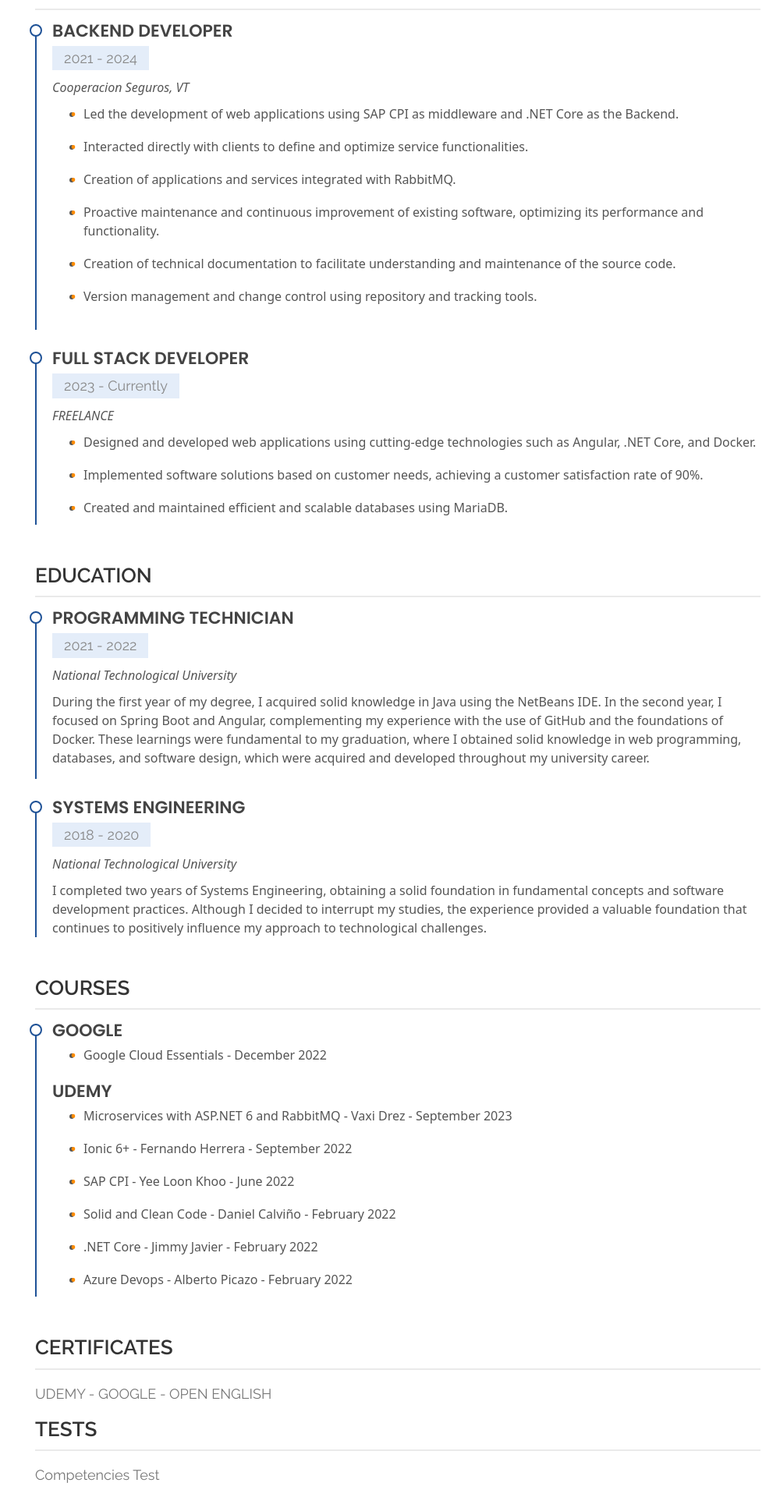
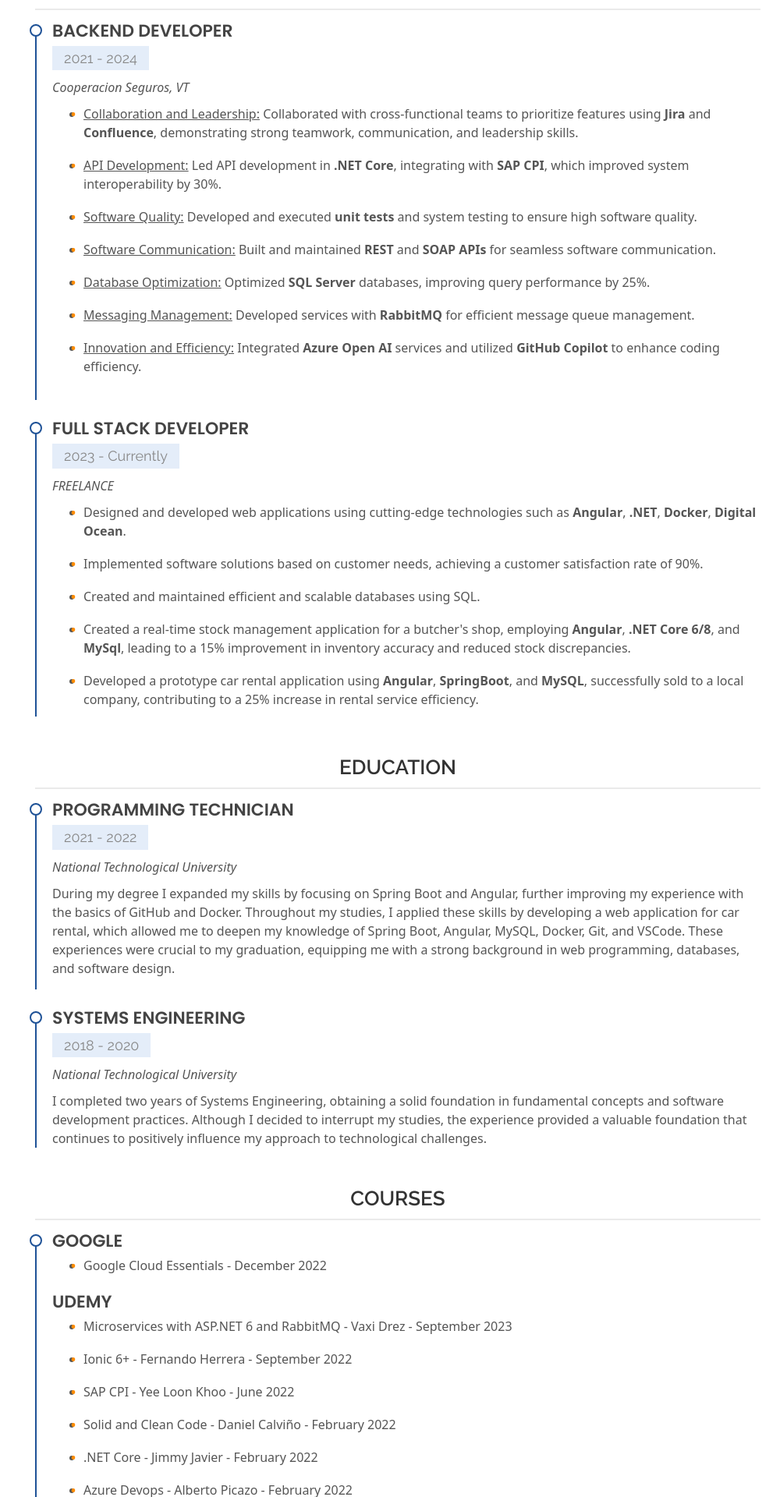
Before and after one commit to abrahamraies/Portfolio, an Angular app: page / in a window 1280 px wide. Shown: the part 2860-4780 px from the top of the page at 78% size, without its empty margins (280-1280 px from the left). Built offline with nearby package versions, Linux system fonts and the light colour scheme; what ngx-typed-js would draw is missing.

Commit message:
Changes in resume

```diff
--- a/src/app/app.component.html
+++ b/src/app/app.component.html
@@ -10,7 +10,7 @@
         <a href="https://github.com/abrahamraies" target="_blank" class="github"><i class="bx bxl-github"></i></a>
         <a href="https://www.linkedin.com/in/abraham-raies/" target="_blank" class="linkedin"><i class="bx bxl-linkedin"></i></a>
         <a *ngIf="currentLanguage === 'es'" href="https://firebasestorage.googleapis.com/v0/b/frontend-portfolio-b48a3.appspot.com/o/CV%20Abraham%20Raies%202024%20(ES).pdf?alt=media&token=6b6ba829-4def-401a-a9b7-ccfd4e8e52ff" target="_blank" class="CV"><i class="bi bi-file-person"></i></a>
-        <a *ngIf="currentLanguage === 'en'" href="https://firebasestorage.googleapis.com/v0/b/frontend-portfolio-b48a3.appspot.com/o/CV%20Abraham%20Raies%20-%20Software%20Developer.pdf?alt=media&token=339fde05-828b-4115-b928-d5d3eca6ffae" target="_blank" class="CV"><i class="bi bi-file-person"></i></a>
+        <a *ngIf="currentLanguage === 'en'" href="https://firebasestorage.googleapis.com/v0/b/frontend-portfolio-b48a3.appspot.com/o/CV%20Abraham%20Raies%20-%20Software%20Developer.pdf?alt=media&token=3e0672e6-5ee8-4f34-8db9-d1989950b330" target="_blank" class="CV"><i class="bi bi-file-person"></i></a>
         <hr>
       </div>
     </div>
--- a/src/app/components/resume/resume.component.css
+++ b/src/app/components/resume/resume.component.css
@@ -108,7 +108,7 @@
 /* Cursos, Certificados y Tests */
 .resume-item ul li::before {
   content: "\2022";
-  color: #ff8c00; /* Cambia el color del punto */
+  color: #ff8c00;
   font-weight: bold;
   display: inline-block;
   width: 1em;
@@ -144,7 +144,7 @@
   width: 100%;
 }
 
-/* Animación de desplazamiento */
+
 [data-aos="fade-up"] {
   opacity: 0;
   transform: translateY(20px);
@@ -156,7 +156,7 @@
   transform: translateY(0);
 }
 
-/* Estilos para enlaces */
+
 a {
   color: #007bff;
   text-decoration: none;
--- a/src/app/components/resume/resume.component.html
+++ b/src/app/components/resume/resume.component.html
@@ -22,18 +22,19 @@
     <div class="row" *ngIf="currentLanguage === 'es'">
       <!-- Experiencia profesional -->
       <div class="col-lg-12" data-aos="fade-up">
-        <h3 class="resume-title" style="text-align: center;">Experiencia profesional</h3> <!--Modificar las experiencias del laburo y del freelance, agregar cursos de microsoft, agregar certificados, modificar los conocimientos adquiridos en la facu.-->
+        <h3 class="resume-title" style="text-align: center;">Experiencia profesional</h3>
         <div class="resume-item">
           <h4>Desarrollador Backend</h4>
           <h5>2021 - 2024</h5>
           <p><em>Cooperacion Seguros, VT</em></p>
           <ul>
-            <li>Lideré el desarrollo de aplicaciones web utilizando SAP CPI como middleware y .NET Core como Backend.</li>
-            <li>Interactué directamente con clientes para definir y optimizar funcionalidades de los servicios.</li>
-            <li>Creación de aplicaciones y servicios integrados con RabbitMQ.</li>
-            <li>Mantenimiento proactivo y mejora continua del software existente, optimizando su rendimiento y funcionalidad.</li>
-            <li>Creación de documentación técnica para facilitar la comprensión y mantenimiento del código fuente.</li>
-            <li>Gestión de versiones y control de cambios mediante herramientas de repositorio y seguimiento.</li>
+            <li><u>Colaboración y Liderazgo:</u> Colaboré con equipos multifuncionales para priorizar características utilizando <strong>Jira</strong> y <strong>Confluence</strong>, demostrando fuertes habilidades de trabajo en equipo, comunicación y liderazgo.</li>
+            <li><u>Desarrollo de APIs:</u> Lideré el desarrollo de APIs en <strong>.NET Core</strong>, integrándome con <strong>SAP CPI</strong>, lo que mejoró la interoperabilidad del sistema en un 30%.</li>
+            <li><u>Calidad del Software:</u> Desarrollé y ejecuté <strong>pruebas unitarias</strong> y de sistema para asegurar la alta calidad del software.</li>
+            <li><u>Comunicación de Software:</u> Construí y mantuve <strong>APIs REST</strong> y <strong>SOAP</strong> para una comunicación fluida del software.</li>
+            <li><u>Optimización de Bases de Datos:</u> Optimizé bases de datos <strong>SQL Server</strong>, mejorando el rendimiento de las consultas en un 25%.</li>
+            <li><u>Gestión de Mensajería:</u> Desarrollé servicios con <strong>RabbitMQ</strong> para una eficiente gestión de colas de mensajes.</li>
+            <li><u>Innovación y Eficiencia:</u> Integré servicios de <strong>Azure Open AI</strong> y utilicé <strong>GitHub Copilot</strong> para mejorar la eficiencia en la codificación.</li>
           </ul>
         </div>
         <div class="resume-item">
@@ -41,21 +42,23 @@
           <h5>2023 - Actualidad</h5>
           <p><em>FREELANCE</em></p>
           <ul>
-            <li>Diseñé y desarrollé aplicaciones web utilizando tecnologías de vanguardia como Angular, .NET Core y Docker.</li>
-            <li>Implementé soluciones de software basadas en las necesidades del cliente, logrando una satisfacción del cliente del 90%.</li>
-            <li>Creé y mantuve bases de datos eficientes y escalables, utilizando MariaDB.</li>
+            <li>Diseñé y desarrollé aplicaciones web utilizando tecnologías de vanguardia como <strong>Angular</strong>, <strong>.NET</strong>, <strong>Docker</strong>, y <strong>Digital Ocean</strong>.</li>
+            <li>Implementé soluciones de software basadas en las necesidades del cliente, logrando una tasa de satisfacción del 90%.</li>
+            <li>Creé y mantuve bases de datos eficientes y escalables utilizando SQL.</li>
+            <li>Creé una aplicación de gestión de stock en tiempo real para una carnicería, empleando <strong>Angular</strong>, <strong>.NET Core 6/8</strong>, y <strong>MySql</strong>, lo que resultó en una mejora del 15% en la precisión del inventario y una reducción de las discrepancias de stock.</li>
+            <li>Desarrollé un prototipo de aplicación de alquiler de coches utilizando <strong>Angular</strong>, <strong>SpringBoot</strong>, y <strong>MySQL</strong>, que se vendió con éxito a una empresa local, contribuyendo a un aumento del 25% en la eficiencia del servicio de alquiler.</li>
           </ul>
         </div>
       </div>
 
       <!-- Educación -->
       <div class="col-lg-12" data-aos="fade-up">
-        <h3 class="resume-title">Educacion</h3>
+        <h3 class="resume-title" style="text-align: center;">Educacion</h3>
         <div class="resume-item">
           <h4>TECNICATURA EN PROGRAMACIÓN</h4>
           <h5>2021 - 2022 </h5>
           <p><em>UNIVERSIDAD TECNOLÓGICA NACIONAL, VT</em></p>
-          <p>Durante el primer año de mi carrera, adquirí conocimientos sólidos en Java utilizando el IDE NetBeans. En el segundo año, me enfoqué en Spring Boot y Angular, complementando mi experiencia con el uso de GitHub y las bases de Docker. Estos aprendizajes fueron fundamentales para mi graduación, donde obtuve sólidos conocimientos en programación web, bases de datos y diseño de software, los cuales fueron adquiridos y desarrollados a lo largo de mi carrera universitaria.</p>
+          <p>Durante la carrera amplié mis habilidades centrándome en Spring Boot y Angular, mejorando aún más mi experiencia con los conceptos básicos de GitHub y Docker. A lo largo de mis estudios, apliqué estas habilidades desarrollando una aplicación web para el alquiler de vehículos, lo que me permitió profundizar mis conocimientos en Spring Boot, Angular, MySQL, Docker, Git y VSCode. Estas experiencias fueron cruciales para mi graduación, equipándome con una sólida experiencia en programación web, bases de datos y diseño de software.</p>
         </div>
         <div class="resume-item">
           <h4>INGENIERÍA EN SISTEMAS</h4>
@@ -67,7 +70,7 @@
 
       <!-- Cursos -->
       <div class="col-lg-12" data-aos="fade-up">
-        <h3 class="resume-title">Cursos</h3>
+        <h3 class="resume-title" style="text-align: center;">Cursos</h3>
         <div class="resume-item pb-0">
           <h4>Google</h4>
           <ul>
@@ -87,10 +90,10 @@
 
       <!-- Certificados y Test's -->
       <div class="col-lg-12" data-aos="fade-up">
-        <h3 class="resume-title">Certificados</h3>
-        <a routerLink="/certificados"><h5>UDEMY - GOOGLE - OPEN ENGLISH</h5></a>
-        <h4 class="resume-title">Test's</h4>
-        <a href="https://firebasestorage.googleapis.com/v0/b/frontend-portfolio-b48a3.appspot.com/o/Test_Competencias.pdf?alt=media&token=72f618e4-fc5a-42f5-a45c-d1fa966259e7" target="_blank"><h5>Test de competencias</h5></a>
+        <h3 class="resume-title" style="text-align: center;">Certificados</h3>
+        <a routerLink="/certificados" style="text-align: center;"><h5>MICROSOFT - UDEMY - GOOGLE - OPEN ENGLISH</h5></a>
+        <h4 class="resume-title" style="text-align: center;">Test's</h4>
+        <a href="https://firebasestorage.googleapis.com/v0/b/frontend-portfolio-b48a3.appspot.com/o/Test_Competencias.pdf?alt=media&token=72f618e4-fc5a-42f5-a45c-d1fa966259e7" target="_blank" style="text-align: center;"><h5>Test de competencias</h5></a>
       </div>
     </div>
 
@@ -103,12 +106,13 @@
           <h5>2021 - 2024</h5>
           <p><em>Cooperacion Seguros, VT</em></p>
           <ul>
-            <li>Led the development of web applications using SAP CPI as middleware and .NET Core as the Backend.</li>
-            <li>Interacted directly with clients to define and optimize service functionalities.</li>
-            <li>Creation of applications and services integrated with RabbitMQ.</li>
-            <li>Proactive maintenance and continuous improvement of existing software, optimizing its performance and functionality.</li>
-            <li>Creation of technical documentation to facilitate understanding and maintenance of the source code.</li>
-            <li>Version management and change control using repository and tracking tools.</li>
+            <li><u>Collaboration and Leadership:</u> Collaborated with cross-functional teams to prioritize features using <strong>Jira</strong> and <strong>Confluence</strong>, demonstrating strong teamwork, communication, and leadership skills.</li>
+            <li><u>API Development:</u> Led API development in <strong>.NET Core</strong>, integrating with <strong>SAP CPI</strong>, which improved system interoperability by 30%.</li>
+            <li><u>Software Quality:</u> Developed and executed <strong>unit tests</strong> and system testing to ensure high software quality.</li>
+            <li><u>Software Communication:</u> Built and maintained <strong>REST</strong> and <strong>SOAP APIs</strong> for seamless software communication.</li>
+            <li><u>Database Optimization:</u> Optimized <strong>SQL Server</strong> databases, improving query performance by 25%.</li>
+            <li><u>Messaging Management:</u> Developed services with <strong>RabbitMQ</strong> for efficient message queue management.</li>
+            <li><u>Innovation and Efficiency:</u> Integrated <strong>Azure Open AI</strong> services and utilized <strong>GitHub Copilot</strong> to enhance coding efficiency.</li>
           </ul>
         </div>
         <div class="resume-item">
@@ -116,21 +120,23 @@
           <h5>2023 - Currently</h5>
           <p><em>FREELANCE</em></p>
           <ul>
-            <li>Designed and developed web applications using cutting-edge technologies such as Angular, .NET Core, and Docker.</li>
+            <li>Designed and developed web applications using cutting-edge technologies such as <strong>Angular</strong>, <strong>.NET</strong>, <strong>Docker</strong>, <strong>Digital Ocean</strong>.</li>
             <li>Implemented software solutions based on customer needs, achieving a customer satisfaction rate of 90%.</li>
-            <li>Created and maintained efficient and scalable databases using MariaDB.</li>
+            <li>Created and maintained efficient and scalable databases using SQL.</li>
+            <li>Created a real-time stock management application for a butcher's shop, employing <strong>Angular</strong>, <strong>.NET Core 6/8</strong>, and <strong>MySql</strong>, leading to a 15% improvement in inventory accuracy and reduced stock discrepancies.</li>
+            <li>Developed a prototype car rental application using <strong>Angular</strong>, <strong>SpringBoot</strong>, and <strong>MySQL</strong>, successfully sold to a local company, contributing to a 25% increase in rental service efficiency.</li>
           </ul>
         </div>
       </div>
 
       <!-- Education -->
       <div class="col-lg-12" data-aos="fade-up">
-        <h3 class="resume-title">Education</h3>
+        <h3 class="resume-title" style="text-align: center;">Education</h3>
         <div class="resume-item">
           <h4>PROGRAMMING TECHNICIAN</h4>
           <h5>2021 - 2022 </h5>
           <p><em>National Technological University</em></p>
-          <p>During the first year of my degree, I acquired solid knowledge in Java using the NetBeans IDE. In the second year, I focused on Spring Boot and Angular, complementing my experience with the use of GitHub and the foundations of Docker. These learnings were fundamental to my graduation, where I obtained solid knowledge in web programming, databases, and software design, which were acquired and developed throughout my university career.</p>
+          <p>During my degree I expanded my skills by focusing on Spring Boot and Angular, further improving my experience with the basics of GitHub and Docker. Throughout my studies, I applied these skills by developing a web application for car rental, which allowed me to deepen my knowledge of Spring Boot, Angular, MySQL, Docker, Git, and VSCode. These experiences were crucial to my graduation, equipping me with a strong background in web programming, databases, and software design.</p>
         </div>
         <div class="resume-item">
           <h4>SYSTEMS ENGINEERING</h4>
@@ -142,7 +148,7 @@
 
       <!-- Courses -->
       <div class="col-lg-12" data-aos="fade-up">
-        <h3 class="resume-title">Courses</h3>
+        <h3 class="resume-title" style="text-align: center;">Courses</h3>
         <div class="resume-item pb-0">
           <h4>Google</h4>
           <ul>
@@ -162,13 +168,12 @@
 
       <!-- Certificates and Tests -->
       <div class="col-lg-12" data-aos="fade-up">
-        <h3 class="resume-title">Certificates</h3>
-        <a routerLink="/certificados"><h5>UDEMY - GOOGLE - OPEN ENGLISH</h5></a>
-        <h4 class="resume-title">Tests</h4>
-        <a href="https://firebasestorage.googleapis.com/v0/b/frontend-portfolio-b48a3.appspot.com/o/Test_Competencias.pdf?alt=media&token=72f618e4-fc5a-42f5-a45c-d1fa966259e7" target="_blank"><h5>Competencies Test</h5></a>
+        <h3 class="resume-title" style="text-align: center;">Certificates</h3>
+        <a routerLink="/certificados" style="text-align: center;"><h5>MICROSOFT - UDEMY - GOOGLE - OPEN ENGLISH</h5></a>
+        <h4 class="resume-title" style="text-align: center;">Tests</h4>
+        <a href="https://firebasestorage.googleapis.com/v0/b/frontend-portfolio-b48a3.appspot.com/o/Test_Competencias.pdf?alt=media&token=72f618e4-fc5a-42f5-a45c-d1fa966259e7" target="_blank" style="text-align: center;"><h5>Competencies Test</h5></a>
       </div>
     </div>
 
-
   </div>
 </section>
```
